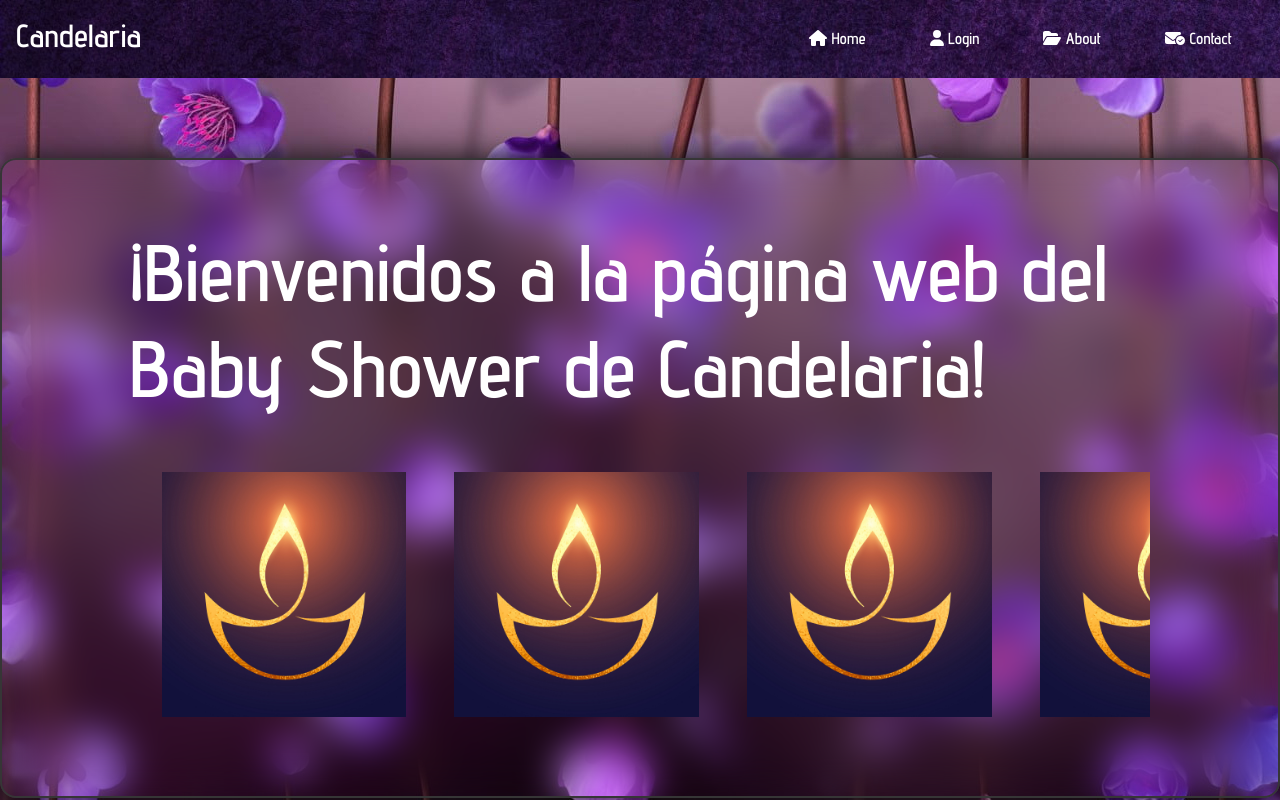
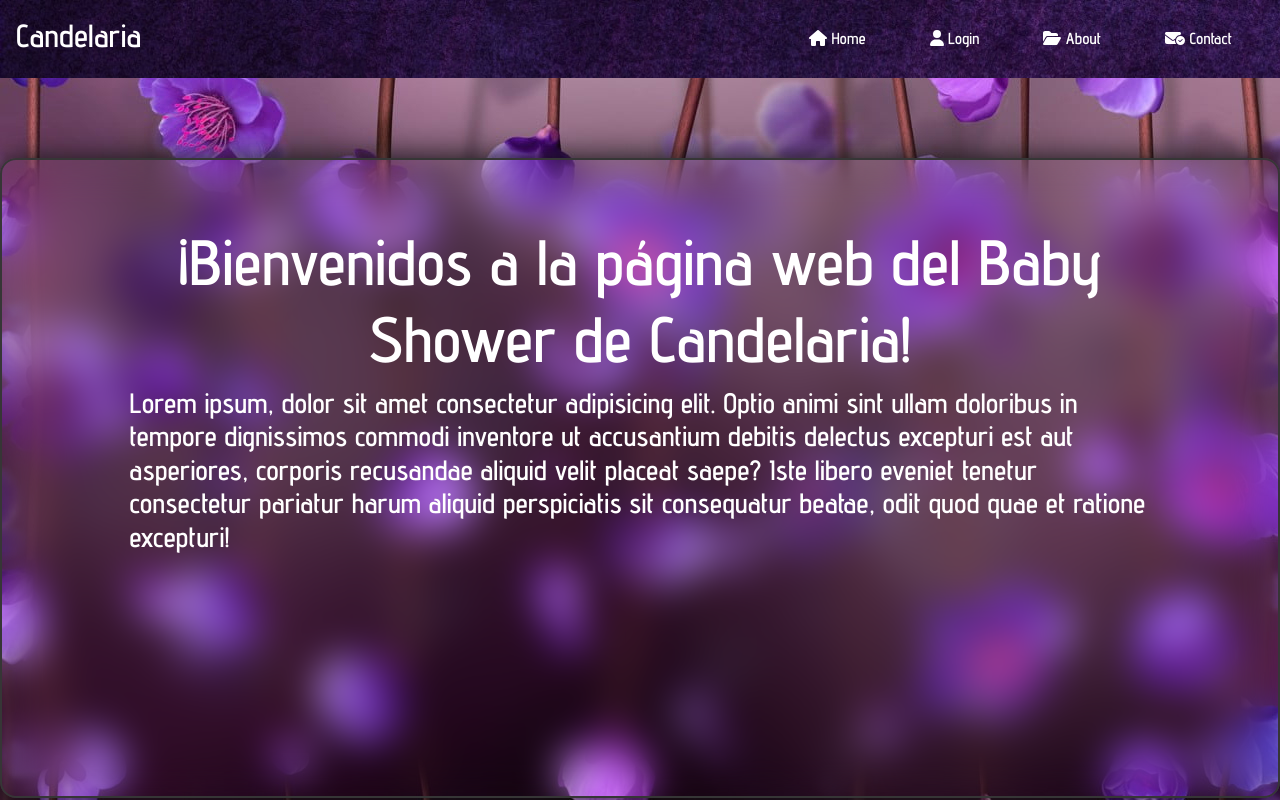
Before and after one commit to AESALVA/babyShowerCande, a React (Vite) app: page /#/ in a window 1280 px wide. Built offline with nearby package versions, Linux system fonts and the light colour scheme; a web font is replaced by a local one.

Commit message:
features landing page

```diff
--- a/src/Components/About.jsx
+++ b/src/Components/About.jsx
@@ -13,12 +13,11 @@ const About = () => {
           Candelaria.
         </h3>
         <h3>
-          En esta página web podrán encontrar información sobre
-          el Baby Shower, junto con algunas fotos y detalles de los
-          preparativos que estamos haciendo para que este día sea inolvidable
-          para todos. Además, encontrarán un muro donde pueden dejar mensajes y
-          expresar sus felicitaciones y buenos deseos para Candelaria y su
-          familia.
+          En esta página web podrán encontrar información sobre el Baby Shower,
+          junto con algunas fotos y detalles que estamos haciendo para que este
+          día sea inolvidable para todos. Además, encontrarán un muro donde
+          pueden dejar mensajes y expresar sus felicitaciones y buenos deseos
+          para Candelaria y su familia.
         </h3>
         <h3>
           Esperamos que disfruten de la página web y se unan a nosotros en la
--- a/src/Components/Landing.jsx
+++ b/src/Components/Landing.jsx
@@ -1,29 +1,72 @@
-import React from 'react';
-import '../Styles/landing.css';
-import img from '../assets/CandelariaLogo.jpg';
+import React from "react";
+import "../Styles/landing.css";
+import img from "../assets/CandelariaLogo.jpg";
+import {
+  useUserContext,
+  useLoadedContext,
+  useValidationContext,
+} from "../UserProvider";
 
 const Landing = () => {
+  const auth = useUserContext();
 
+  return (
+    <>
+      <div className="ContainerLanding">
+        <h1 className="LandingTitle">
+          ¡Bienvenidos a la página web del Baby Shower de Candelaria!
+        </h1>
+        {!auth.auth.name ? (
+          <>
+            <h3>
+              Lorem ipsum, dolor sit amet consectetur adipisicing elit. Optio
+              animi sint ullam doloribus in tempore dignissimos commodi
+              inventore ut accusantium debitis delectus excepturi est aut
+              asperiores, corporis recusandae aliquid velit placeat saepe? Iste
+              libero eveniet tenetur consectetur pariatur harum aliquid
+              perspiciatis sit consequatur beatae, odit quod quae et ratione
+              excepturi!
+            </h3>
+          </>
+        ) : (
+          <>
+            <div className="media-scroller snaps-inline">
+              <div className="media-element">
+                <img src={img} alt="" />
+              </div>
+              <div className="media-element">
+                <img src={img} alt="" />
+              </div>
+              <div className="media-element">
+                <img src={img} alt="" />
+              </div>
+              <div className="media-element">
+                <img src={img} alt="" />
+              </div>
+              <div className="media-element">
+                <img src={img} alt="" />
+              </div>
+              <div className="media-element">
+                <img src={img} alt="" />
+              </div>
+              <div className="media-element">
+                <img src={img} alt="" />
+              </div>
+              <div className="media-element">
+                <img src={img} alt="" />
+              </div>
+              <div className="media-element">
+                <img src={img} alt="" />
+              </div>
+              <div className="media-element">
+                <img src={img} alt="" />
+              </div>
+            </div>
+          </>
+        )}
+      </div>
+    </>
+  );
+};
 
-
-  return (<>
-    <div className='ContainerLanding'>
-    <h1 className='LandingTitle'>¡Bienvenidos a la página web del Baby Shower de Candelaria!</h1>
-<div className="media-scroller snaps-inline">
-  <div className="media-element"><img src={img} alt=''/></div>
-  <div className="media-element"><img src={img} alt=''/></div>
-  <div className="media-element"><img src={img} alt=''/></div>
-  <div className="media-element"><img src={img} alt=''/></div>
-  <div className="media-element"><img src={img} alt=''/></div>
-  <div className="media-element"><img src={img} alt=''/></div>
-  <div className="media-element"><img src={img} alt=''/></div>
-  <div className="media-element"><img src={img} alt=''/></div>
-  <div className="media-element"><img src={img} alt=''/></div>
-  <div className="media-element"><img src={img} alt=''/></div>
-</div>
-    </div>
-    </>
-  )
-}
-
-export default Landing
+export default Landing;
--- a/src/Styles/about.css
+++ b/src/Styles/about.css
@@ -15,8 +15,12 @@
 }
 
 .text {
-  padding: 6rem;
+  padding: 2rem 4rem;
   animation: entrance 400ms ease;
+}
+
+.text h3{
+  padding: 2rem 0;
 }
 
 @keyframes entrance {
@@ -30,8 +34,15 @@
   }
 }
 
-@media (max-width: 800px) {
+@media (max-width: 900px) {
   .text {
     padding: 1rem;
   }
 }
+
+@media (max-width:580px){
+  .text h3{
+    padding: 1rem;
+    font-size: 1.1rem;
+  }
+}
--- a/src/Styles/landing.css
+++ b/src/Styles/landing.css
@@ -7,10 +7,10 @@
   color: #fff;
 }
 
-.LandingTitle{
-    font-size: 5rem;
+.LandingTitle {
+  font-size: 4rem;
+  text-align: center;
 }
-
 
 .media-scroller {
   --spacer: 1rem;
@@ -41,7 +41,7 @@
   grid-template-rows: min-content;
   gap: var(--spacer);
   padding: var(--spacer);
-  background-color:transparent;
+  background-color: transparent;
   border-radius: 1rem;
 }
 
@@ -60,20 +60,18 @@
   scroll-snap-align: start;
 }
 
-@media (max-width:700px) {
-    .LandingTitle{
-        font-size: 3rem;
-    }
-   .ContainerLanding{
+@media (max-width: 700px) {
+  .LandingTitle {
+    font-size: 2rem;
+  }
+  .ContainerLanding {
     width: 70%;
-   }
-.media-scroller{
+  }
+  .media-scroller {
     grid-auto-columns: 58%;
+  }
 
+  .media-element > img {
+    aspect-ratio: 9 /12;
+  }
 }
-
-.media-element > img{
-    aspect-ratio: 9 /12;
-}
-
-}
```
